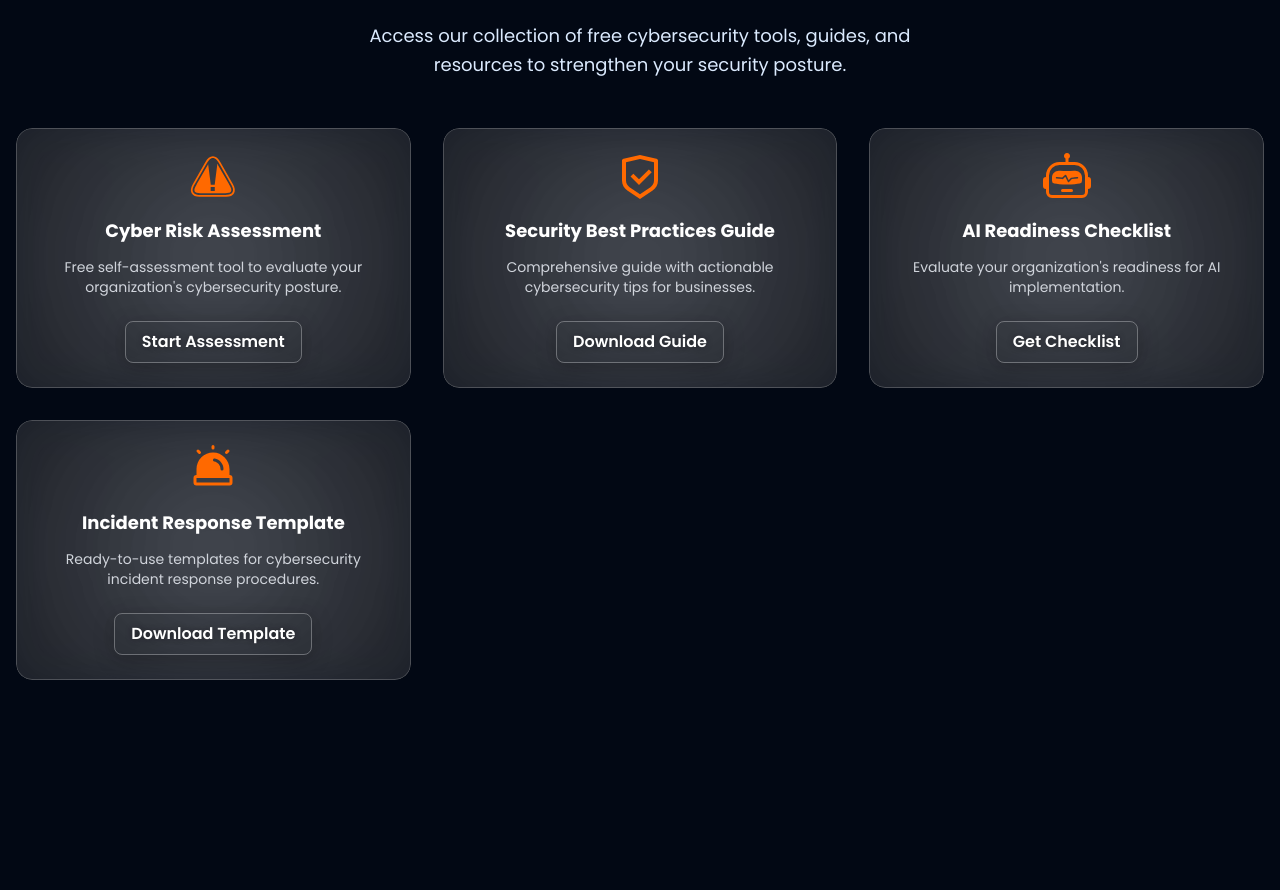
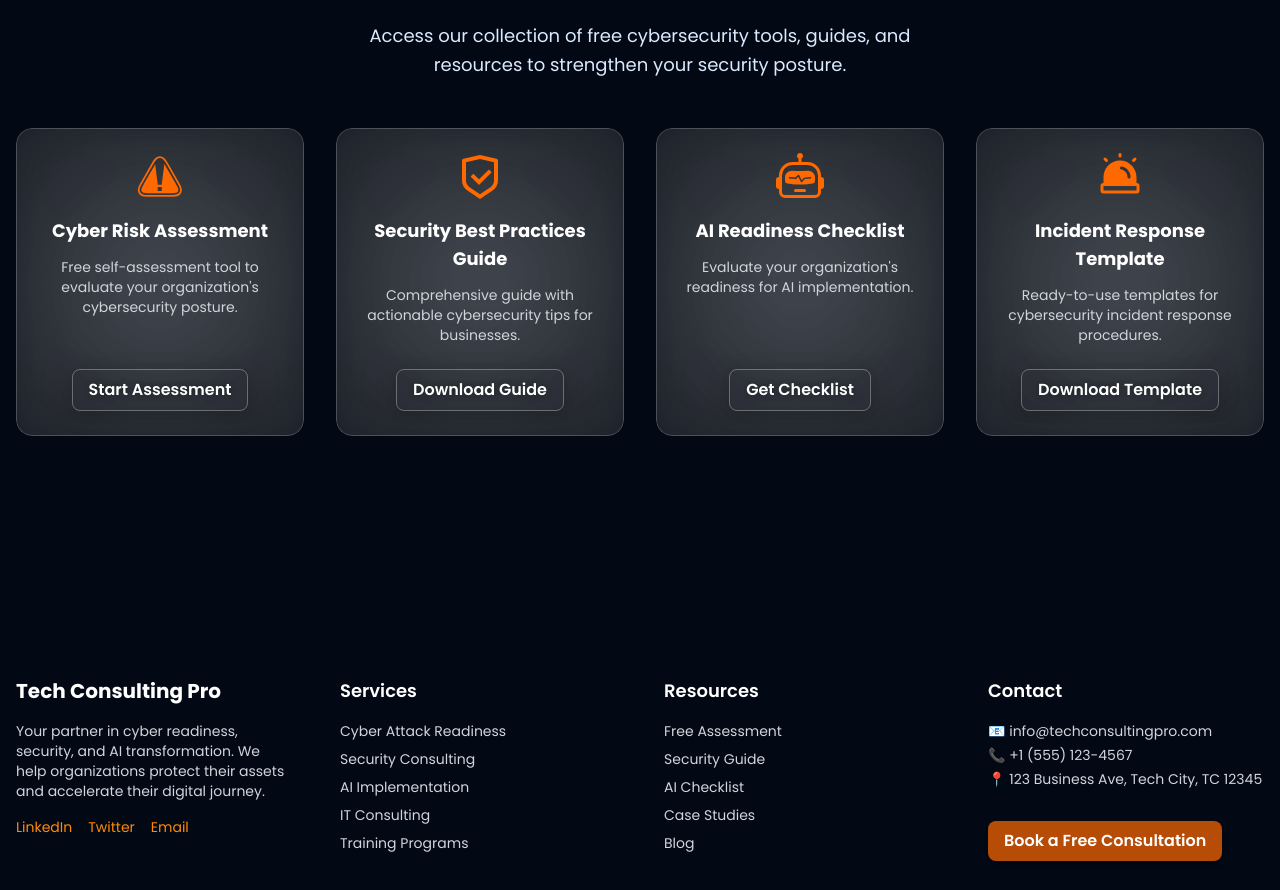
Before and after one commit to Benjaminlucky/esaatech, a React (Vite) app: page / in a window 1280 px wide. Shown: the part 6382-7272 px from the top of the page. Built offline with nearby package versions, Linux system fonts and the light colour scheme; no server answers; the HTML template or start-up script is replaced by a standard one.

Commit message:
Homepage Grid adjustment on tools and resources

```diff
--- a/src/components/home/ToolsResources.jsx
+++ b/src/components/home/ToolsResources.jsx
@@ -98,7 +98,7 @@
 
       {/* Tools Cards */}
       <motion.div
-        className="grid grid-cols-1 sm:grid-cols-2 lg:grid-cols-3 gap-8 max-w-7xl mx-auto px-4"
+        className="grid grid-cols-1 sm:grid-cols-2 lg:grid-cols-4 gap-8 max-w-7xl mx-auto px-4"
         variants={sectionVariants}
       >
         {tools.map((tool) => (
```
